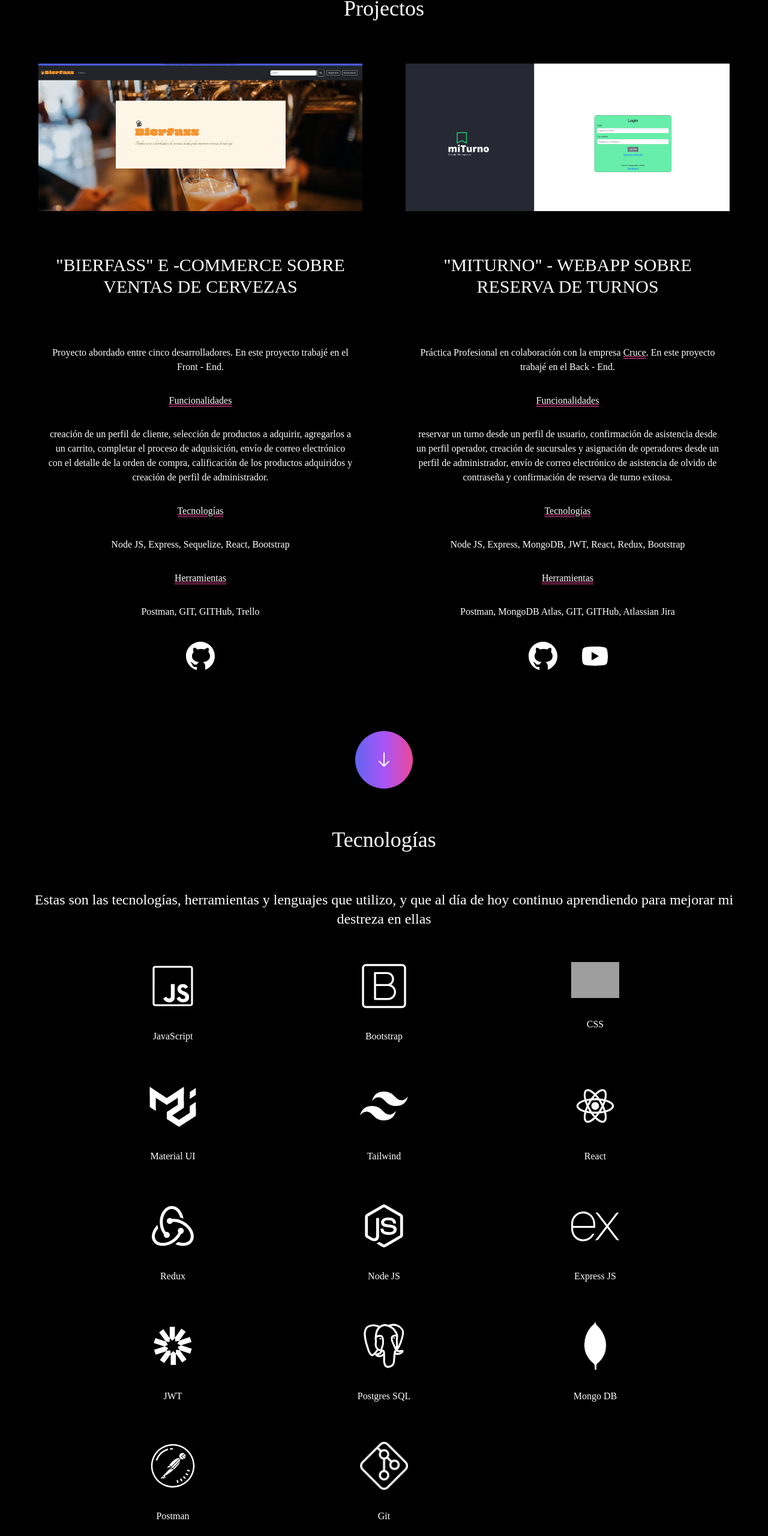
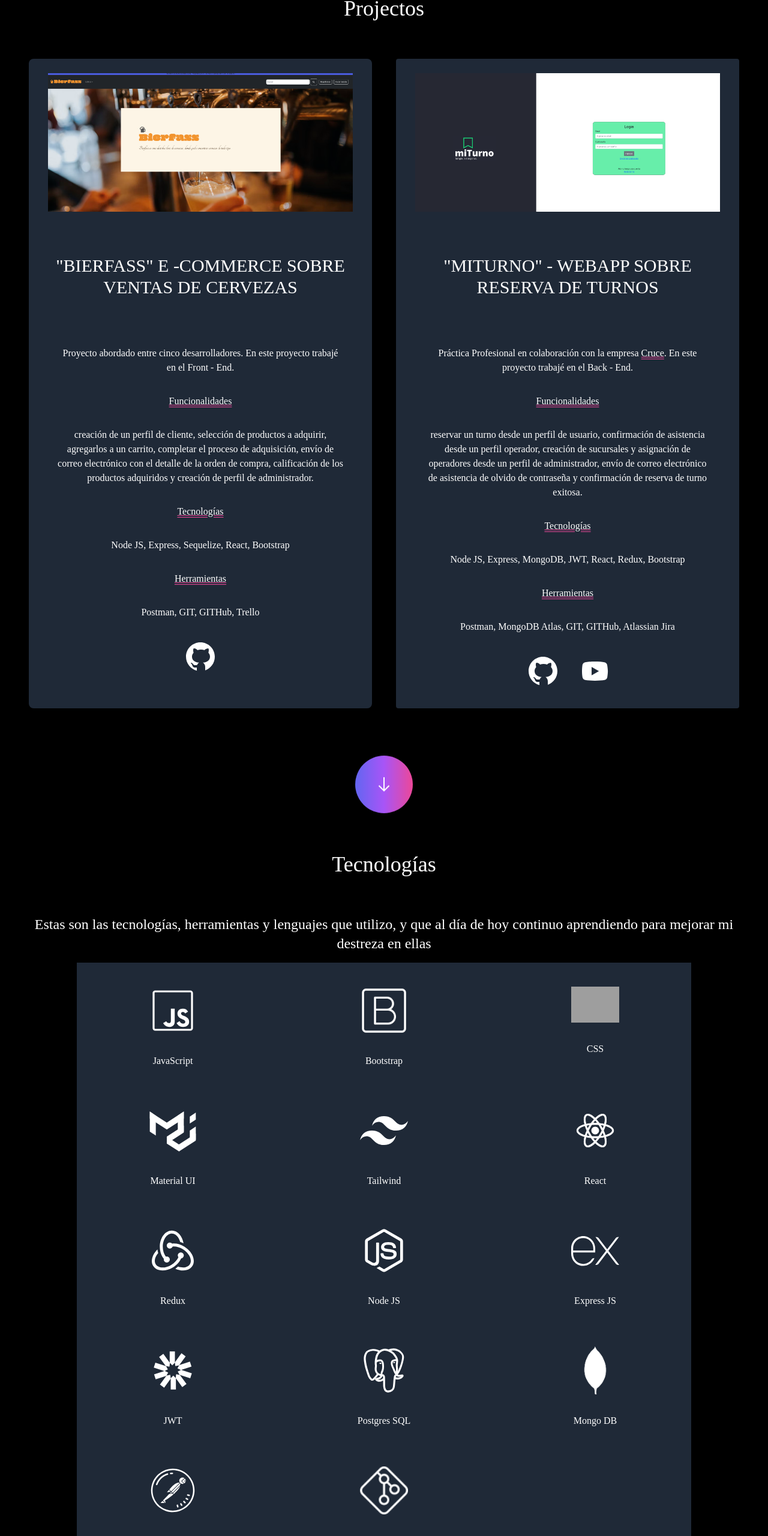
Before and after one commit to evita-fernan/my-portfolio, a React (Create React App) app: page / in a window 1280 px wide. Shown: the part 1725-4286 px from the top of the page at 60% size. Built offline with nearby package versions, Linux system fonts and the light colour scheme; grey boxes are pictures that could not be loaded.

Commit message:
upload bg

```diff
--- a/src/components/ContactMe.js
+++ b/src/components/ContactMe.js
@@ -58,7 +58,7 @@ const ContactMe = () => {
         </p>
         <div className="flex justify-center items-center py-8">
           <form
-            className="flex flex-col w-full md:w-1/2"
+            className="flex flex-col w-full bg-gray-800 md:w-1/2"
             onSubmit={handleSubmit}
           >
             <input
@@ -85,7 +85,7 @@ const ContactMe = () => {
               onChange={handleChange}
               className="text-white border-2 bg-transparent rounded-md p-4 mb-2 focus:outline-none focus:border-pink-500"
             />
-            <div className="flex flex-col justify-center items-center py-2">
+            <div className="flex flex-col justify-center bg-black items-center py-2">
               <button className="bg-gradient-to-r from-indigo-500 via-purple-500 to-pink-500 text-[color:white] text-lg lg:text-2xl py-2 px-6 rounded md:ml-8 hover:bg-secondary duration-500">
                 Enviar
               </button>
--- a/src/components/Projects.js
+++ b/src/components/Projects.js
@@ -17,7 +17,7 @@ const Projects = () => {
       <div className="max-w-screen-2xl h-full flex flex-col items-center justify-center mx-auto w-full">
         <h1 className="py-12 cursor-default">Projectos</h1>
         <div className="w-full grid grid-cols-1 sm:grid-cols-2 gap-2 px-4">
-          <div className="px-8 hover:shadow-[0px_22px_70px_4px_rgb(236,72,153)] rounded-lg">
+          <div className="bg-gray-800 px-8 my-4 mx-4 hover:shadow-[0px_22px_70px_4px_rgb(236,72,153)] rounded-lg">
             <img
               className="rounded-t-lg object-bottom py-6"
               src={bierfass}
@@ -60,7 +60,7 @@ const Projects = () => {
               </div>
             </div>
           </div>
-          <div className="px-8 hover:shadow-[0px_22px_70px_4px_rgb(236,72,153)] rounded">
+          <div className="bg-gray-800 px-8 my-4 mx-4 hover:shadow-[0px_22px_70px_4px_rgb(236,72,153)] rounded">
             <a href="https://github.com/evita-fernan/bierfass">
               <img
                 className="rounded-t-lg object-bottom py-6"
--- a/src/components/Technologies.js
+++ b/src/components/Technologies.js
@@ -50,7 +50,7 @@ const Technologies = () => {
           al día de hoy continuo aprendiendo para mejorar mi destreza en ellas
         </p>
       </div>
-      <div className="max-w-screen-lg h-full flex flex-col items-center justify-center mx-auto w-full hover:shadow-[0px_22px_70px_4px_rgb(236,72,153)]">
+      <div className="max-w-screen-lg h-full flex flex-col bg-gray-800 items-center justify-center mx-auto w-full hover:shadow-[0px_22px_70px_4px_rgb(236,72,153)]">
         <div className="w-full grid grid-cols-2 sm:grid-cols-3 gap-8 text-center py-8 px-8 sm:px-0 rounded-lg">
           {techs.map(({ id, name, img }) => (
             <div
```
